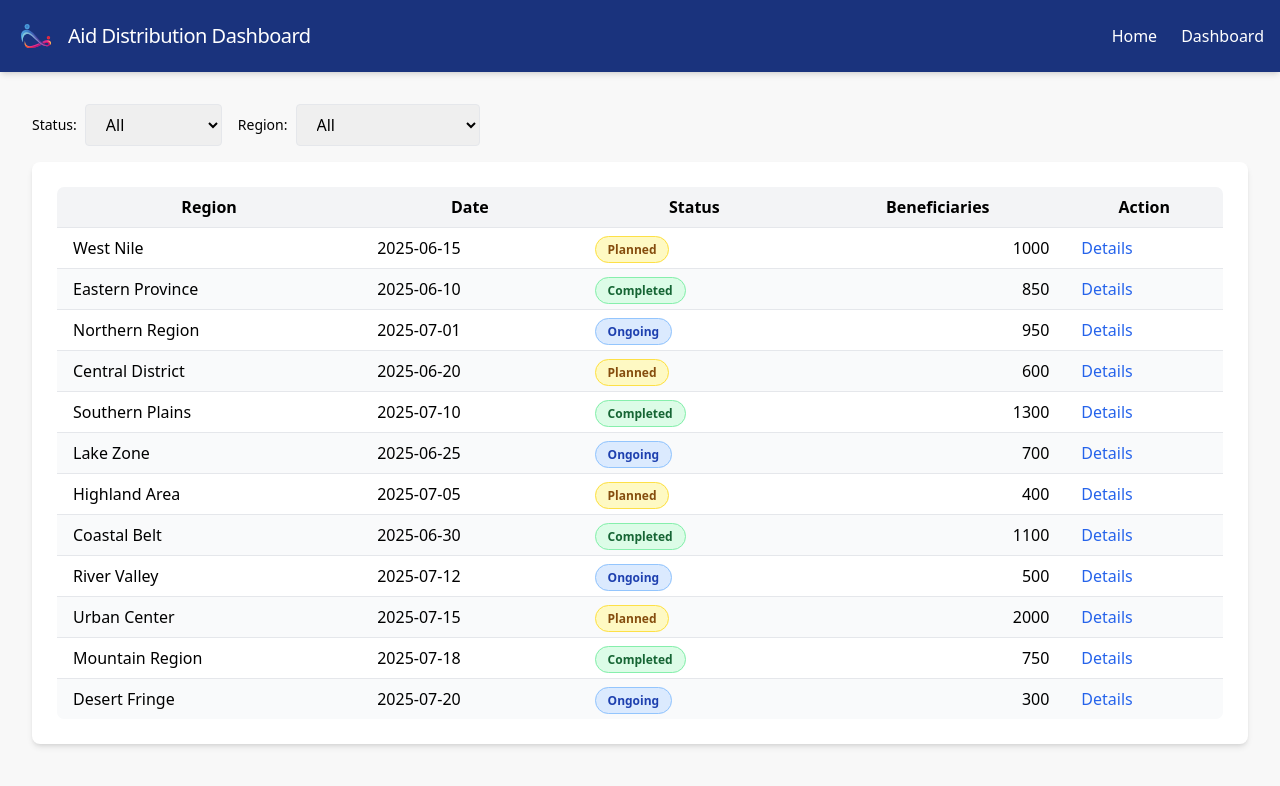
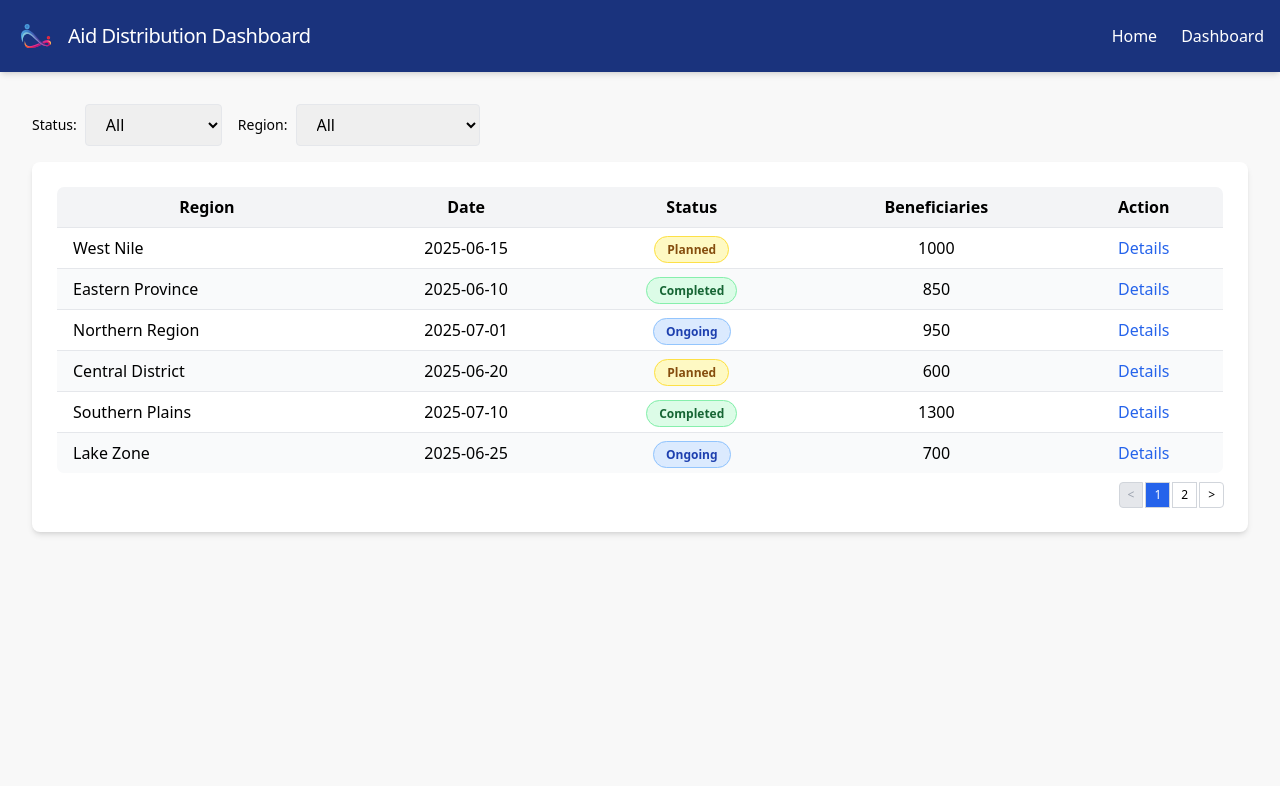
Before and after one commit to Alejotavo/Aidonic-Coding-Task, a React (Vite) app: page / in a window 1280 px wide. Shown: the top 786 px of the page. Built offline with nearby package versions, Linux system fonts and the light colour scheme.

Commit message:
add pagination component

```diff
--- a/src/components/tableComponent/TableComponent.tsx
+++ b/src/components/tableComponent/TableComponent.tsx
@@ -3,7 +3,8 @@
 import { distributions } from '../../service/MockApi';
 import type { Distribution } from '../../models/Beneficiary';
 import { Link } from 'react-router-dom';
-import React, { useMemo } from 'react';
+import React, { useMemo, useState } from 'react';
+import PaginationComponent from '../ui/paginationComponent/PaginationComponent';
 
 interface TableProps {
   status: string;
@@ -25,6 +26,8 @@ const statusPillClass = (status: string) => {
 };
 
 function Table({ status, region }: TableProps) {
+  const [currentPage, setCurrentPage] = useState(1);
+  const itemsPerPage = 6;
 
   const filteredDistributions = useMemo(() => {
     let result = distributions as Distribution[];
@@ -33,21 +36,33 @@ function Table({ status, region }: TableProps) {
     return result;
   }, [status, region]);
 
+  // Pagination logic
+  const totalItems = filteredDistributions.length;
+  const paginatedDistributions = useMemo(() => {
+    const startIdx = (currentPage - 1) * itemsPerPage;
+    return filteredDistributions.slice(startIdx, startIdx + itemsPerPage);
+  }, [filteredDistributions, currentPage]);
+
+  // Reset to first page if filters change
+  React.useEffect(() => {
+    setCurrentPage(1);
+  }, [status, region]);
+
   return (
     <div className="bg-white shadow-md rounded-lg p-6 mb-6">
       <div className="hidden sm:block overflow-x-auto">
         <table className="min-w-full border border-gray-300 rounded-lg overflow-hidden">
           <thead className="bg-gray-100">
             <tr>
-              <th className="px-4 py-2 border-b">Region</th>
-              <th className="px-4 py-2 border-b">Date</th>
-              <th className="px-4 py-2 border-b">Status</th>
-              <th className="px-4 py-2 border-b">Beneficiaries</th>
-              <th className="px-4 py-2 border-b">Action</th>
+              <th className="px-4 py-2 border-b text-center">Region</th>
+              <th className="px-4 py-2 border-b text-center">Date</th>
+              <th className="px-4 py-2 border-b text-center">Status</th>
+              <th className="px-4 py-2 border-b text-center">Beneficiaries</th>
+              <th className="px-4 py-2 border-b text-center">Action</th>
             </tr>
           </thead>
           <tbody>
-            {filteredDistributions.map((d, idx) => (
+            {paginatedDistributions.map((d, idx) => (
               <tr
                 key={d.id}
                 className={
@@ -55,27 +70,33 @@ function Table({ status, region }: TableProps) {
                   (idx % 2 === 0 ? 'bg-white' : 'bg-gray-50')
                 }
               >
-                <td className="px-4 py-2 border-b">{d.region}</td>
-                <td className="px-4 py-2 border-b">{d.date}</td>
-                <td className="px-4 py-2 border-b">
+                <td className="px-4 py-2 border-b text-left">{d.region}</td>
+                <td className="px-4 py-2 border-b text-center">{d.date}</td>
+                <td className="px-4 py-2 border-b text-center">
                   <span className={`px-3 py-1 rounded-full text-xs font-semibold border ${statusPillClass(d.status)}`}>{d.status}</span>
                 </td>
-                <td className="px-4 py-2 border-b text-right">{d.beneficiaries}</td>
-                <td className="px-4 py-2 border-b">
+                <td className="px-4 py-2 border-b text-center">{d.beneficiaries}</td>
+                <td className="px-4 py-2 border-b text-center">
                   <Link to={`/distribution/${d.id}`} className="text-blue-600 hover:underline">Details</Link>
                 </td>
               </tr>
             ))}
           </tbody>
         </table>
+        <PaginationComponent
+          currentPage={currentPage}
+          totalItems={totalItems}
+          itemsPerPage={itemsPerPage}
+          onPageChange={setCurrentPage}
+        />
       </div>
 
       <div className="sm:hidden flex flex-col gap-4">
-        {filteredDistributions.map((row) => (
+        {paginatedDistributions.map((row) => (
           <div key={row.id} className="bg-white rounded-lg shadow p-4 flex flex-col gap-2 border border-gray-200">
             <div className="flex justify-between">
               <span className="font-semibold">Region:</span>
-              <span>{row.region}</span>
+              <span className="text-left w-full">{row.region}</span>
             </div>
             <div className="flex justify-between">
               <span className="font-semibold">Date:</span>
@@ -94,6 +115,12 @@ function Table({ status, region }: TableProps) {
             </div>
           </div>
         ))}
+        <PaginationComponent
+          currentPage={currentPage}
+          totalItems={totalItems}
+          itemsPerPage={itemsPerPage}
+          onPageChange={setCurrentPage}
+        />
       </div>
     </div>
   );
--- /dev/null
+++ b/src/components/ui/paginationComponent/PaginationComponent.tsx
@@ -0,0 +1,122 @@
+import React from "react";
+
+interface PaginationProps {
+  currentPage: number;
+  totalItems: number;
+  itemsPerPage?: number;
+  onPageChange: (page: number) => void;
+}
+
+const PaginationComponent: React.FC<PaginationProps> = ({
+  currentPage,
+  totalItems,
+  itemsPerPage = 6,
+  onPageChange,
+}) => {
+  const totalPages = Math.ceil(totalItems / itemsPerPage);
+
+  if (totalPages <= 1) return null;
+
+  const getPageNumbers = () => {
+    const pages = [];
+    // Show up to 5 page numbers, with ellipsis if needed
+    let start = Math.max(1, currentPage - 2);
+    let end = Math.min(totalPages, currentPage + 2);
+
+    if (currentPage <= 3) {
+      end = Math.min(5, totalPages);
+    }
+    if (currentPage >= totalPages - 2) {
+      start = Math.max(1, totalPages - 4);
+    }
+
+    for (let i = start; i <= end; i++) {
+      pages.push(i);
+    }
+    return pages;
+  };
+
+  const pageNumbers = getPageNumbers();
+
+  return (
+    <nav className="flex justify-center sm:justify-end items-center mt-1 sm:mt-2">
+      <ul className="inline-flex items-center space-x-0.5 text-xs">
+        <li>
+          <button
+            className={`px-2 py-1 rounded-l border border-gray-300 ${
+              currentPage === 1
+                ? "bg-gray-200 text-gray-400 cursor-not-allowed"
+                : "bg-white hover:bg-gray-100"
+            }`}
+            onClick={() => onPageChange(currentPage - 1)}
+            disabled={currentPage === 1}
+            aria-label="Previous Page"
+          >
+            &lt;
+          </button>
+        </li>
+        {startEllipsis(pageNumbers) && (
+          <li>
+            <button
+              className="px-2 py-1 border border-gray-300 bg-white hover:bg-gray-100"
+              onClick={() => onPageChange(1)}
+            >
+              1
+            </button>
+            <span className="px-1 text-gray-400">...</span>
+          </li>
+        )}
+        {pageNumbers.map((page) => (
+          <li key={page}>
+            <button
+              className={`px-2 py-1 border border-gray-300 ${
+                page === currentPage
+                  ? "bg-blue-600 text-white"
+                  : "bg-white hover:bg-gray-100"
+              }`}
+              onClick={() => onPageChange(page)}
+              aria-current={page === currentPage ? "page" : undefined}
+            >
+              {page}
+            </button>
+          </li>
+        ))}
+        {endEllipsis(pageNumbers, totalPages) && (
+          <li>
+            <span className="px-1 text-gray-400">...</span>
+            <button
+              className="px-2 py-1 border border-gray-300 bg-white hover:bg-gray-100"
+              onClick={() => onPageChange(totalPages)}
+            >
+              {totalPages}
+            </button>
+          </li>
+        )}
+        <li>
+          <button
+            className={`px-2 py-1 rounded-r border border-gray-300 ${
+              currentPage === totalPages
+                ? "bg-gray-200 text-gray-400 cursor-not-allowed"
+                : "bg-white hover:bg-gray-100"
+            }`}
+            onClick={() => onPageChange(currentPage + 1)}
+            disabled={currentPage === totalPages}
+            aria-label="Next Page"
+          >
+            &gt;
+          </button>
+        </li>
+      </ul>
+    </nav>
+  );
+};
+
+// Helper functions for ellipsis
+function startEllipsis(pageNumbers: number[]) {
+  return pageNumbers[0] > 2;
+}
+function endEllipsis(pageNumbers: number[], totalPages: number) {
+  return pageNumbers[pageNumbers.length - 1] < totalPages - 1;
+}
+
+export default PaginationComponent;
```
